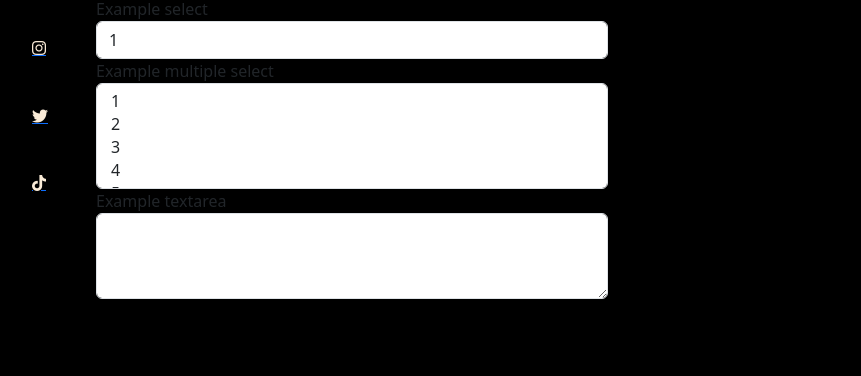
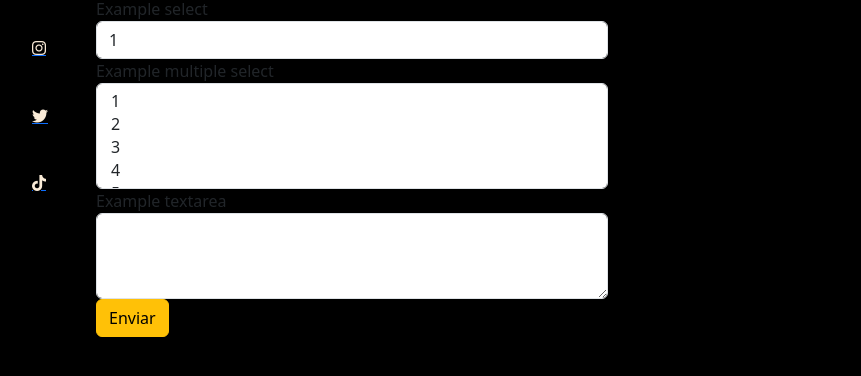
Before and after one commit to valentino2345/miPagWeb, a plain HTML site: page index.html in a window 1280 px wide. Shown: the part 1953-2329 px from the top of the page, without its empty margins (96-957 px from the left). Drawn offline with nearby package versions, Linux system fonts and the light colour scheme.

Commit message:
agregando el boton

```diff
--- a/index.html
+++ b/index.html
@@ -119,6 +119,7 @@
           <label for="exampleFormControlTextarea1">Example textarea</label>
           <textarea class="form-control" id="exampleFormControlTextarea1" rows="3"></textarea>
         </div>
+         <button class="btn btn-warning">Enviar</button>
       </form>
   </section>
 </body>
```
